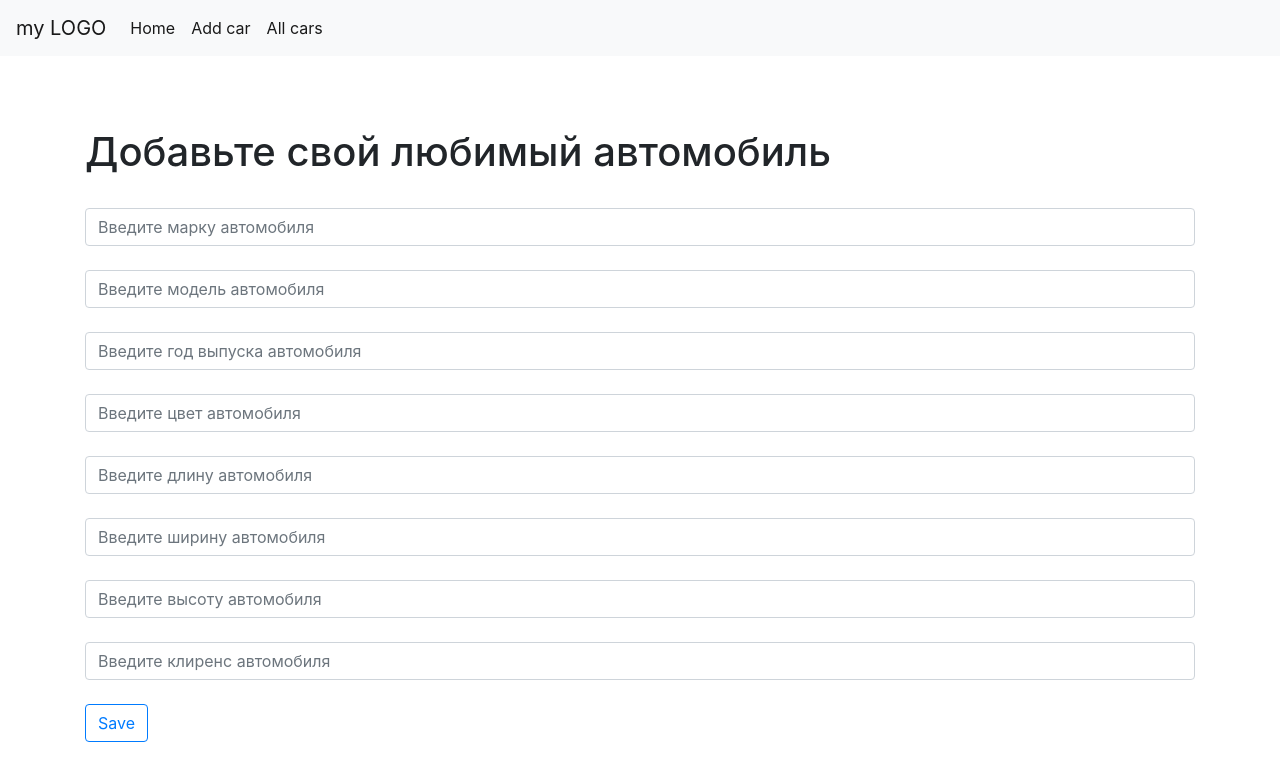
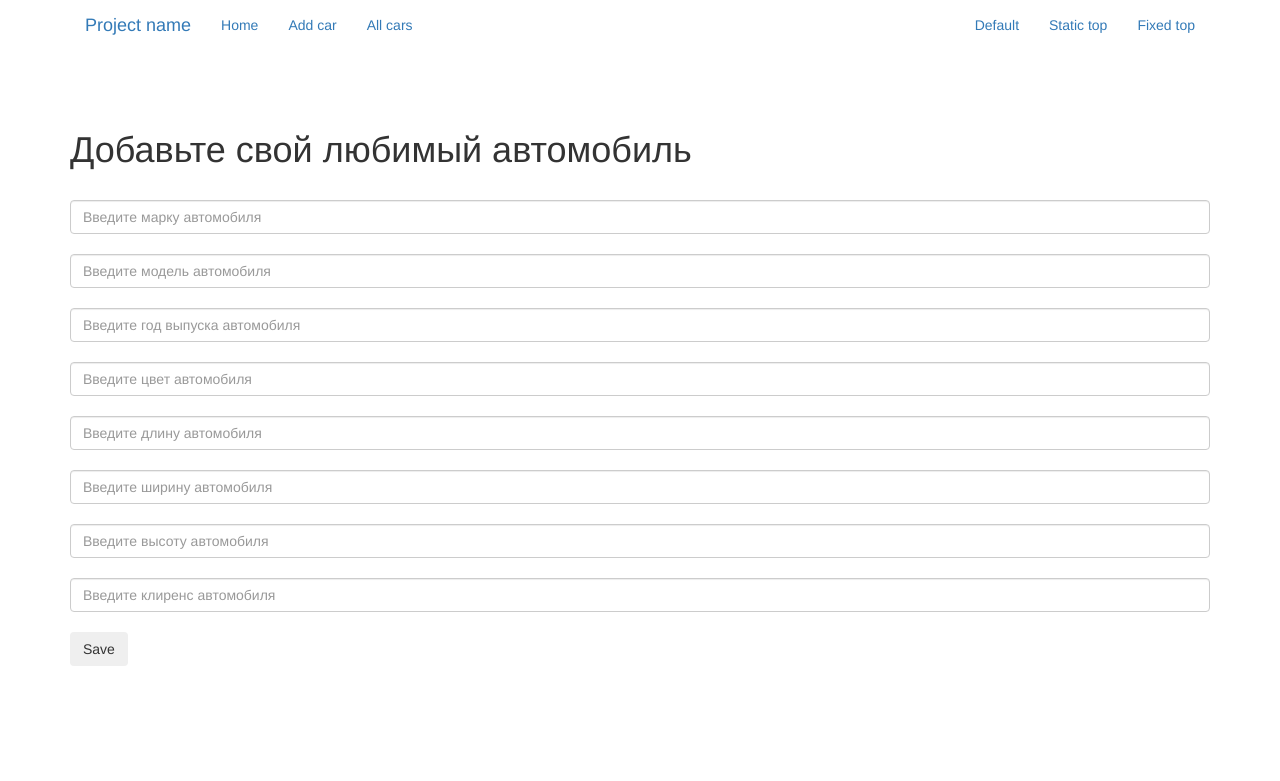
Before and after one commit to bakirovdvm/from-work, a Django app: page /car in a window 1280 px wide. Shown: the top 781 px of the page. Run offline with Django 3.2, Linux system fonts and the light colour scheme; some libraries are stand-ins or nearby versions.

Commit message:
update navbar and downgrade bootstrap

```diff
--- a/car/templates/base.html
+++ b/car/templates/base.html
@@ -5,43 +5,47 @@
 <head>
     <meta charset="UTF-8">
 
-    <link rel="stylesheet" href="https://stackpath.bootstrapcdn.com/bootstrap/4.5.0/css/bootstrap.min.css" integrity="sha384-9aIt2nRpC12Uk9gS9baDl411NQApFmC26EwAOH8WgZl5MYYxFfc+NcPb1dKGj7Sk" crossorigin="anonymous">
-    <link rel="stylesheet" href="//cdn.datatables.net/1.10.21/css/jquery.dataTables.min.css">
+<!-- Latest compiled and minified CSS -->
+<link rel="stylesheet" href="https://stackpath.bootstrapcdn.com/bootstrap/3.4.1/css/bootstrap.min.css" integrity="sha384-HSMxcRTRxnN+Bdg0JdbxYKrThecOKuH5zCYotlSAcp1+c8xmyTe9GYg1l9a69psu" crossorigin="anonymous">
+
+<!-- Optional theme -->
+<link rel="stylesheet" href="https://stackpath.bootstrapcdn.com/bootstrap/3.4.1/css/bootstrap-theme.min.css" integrity="sha384-6pzBo3FDv/PJ8r2KRkGHifhEocL+1X2rVCTTkUfGk7/0pbek5mMa1upzvWbrUbOZ" crossorigin="anonymous">    <link rel="stylesheet" href="//cdn.datatables.net/1.10.21/css/jquery.dataTables.min.css">
     <link rel="stylesheet" href="{% static 'style.css' %}">
 
-<!--    <link rel="stylesheet" href="https://maxcdn.bootstrapcdn.com/bootstrap/3.4.1/css/bootstrap.min.css">-->
-    <link href="https://fonts.googleapis.com/css?family=Montserrat" rel="stylesheet">
-    <script src="https://ajax.googleapis.com/ajax/libs/jquery/3.5.1/jquery.min.js"></script>
-    <script src="https://maxcdn.bootstrapcdn.com/bootstrap/3.4.1/js/bootstrap.min.js"></script>
 
     <title>{% block title %} Каталог авто {% endblock %}</title>
 </head>
 <body>
 
 <!--======== Navigation ========-->
-    <nav class="navbar navbar-light navbar-expand-lg navbar-light bg-light" style="">
-      <a class="navbar-brand" href="#">my LOGO</a>
 
-        <button class="navbar-toggler" type="button" data-toggle="collapse" data-target="#navbarTogglerDemo02" aria-controls="navbarTogglerDemo02" aria-expanded="false" aria-label="Toggle navigation">
-            <span class="navbar-toggler-icon"></span>
+<div class="container">
+        <div class="navbar-header">
+          <button type="button" class="navbar-toggle collapsed" data-toggle="collapse" data-target="#navbar" aria-expanded="false" aria-controls="navbar">
+            <span class="sr-only">Toggle navigation</span>
+            <span class="icon-bar"></span>
+            <span class="icon-bar"></span>
+            <span class="icon-bar"></span>
           </button>
+          <a class="navbar-brand" href="#">Project name</a>
+        </div>
+        <div id="navbar" class="navbar-collapse collapse" aria-expanded="false" style="height: 1px;">
+          <ul class="nav navbar-nav">
+            <li class="active"><a href="{% url 'home' %}">Home</a></li>
+            <li><a href="{% url 'car'  %}">Add car</a></li>
+            <li><a href="{% url 'car_table'  %}">All cars</a></li>
+
+          </ul>
+          <ul class="nav navbar-nav navbar-right">
+            <li><a href="../navbar/">Default</a></li>
+            <li><a href="../navbar-static-top/">Static top</a></li>
+            <li class="active"><a href="./">Fixed top <span class="sr-only">(current)</span></a></li>
+          </ul>
+        </div><!--/.nav-collapse -->
+      </div>
 
 
-          <div class="collapse navbar-collapse" id="navbarTogglerDemo02">
-            <ul class="navbar-nav mr-auto mt-2 mt-lg-0 ">
-              <li class="nav-item active">
-                <a class="nav-link" href="{% url 'home' %}">Home <span class="sr-only">(current)</span></a>
-              </li>
-              <li class="nav-item active">
-                <a class="nav-link" href="{% url 'car'  %}">Add car</a>
-              </li>
-              <li class="nav-item active">
-                <a class="nav-link" href="{% url 'car_table'  %}">All cars</a>
-              </li>
 
-            </ul>
-          </div>
-    </nav>
 
 
 
@@ -124,10 +128,10 @@
     <!-- Bootstrap core JavaScript
     ================================================== -->
     <!-- Placed at the end of the document so the pages load faster -->
-    <script src="https://code.jquery.com/jquery-3.2.1.slim.min.js" integrity="sha384-KJ3o2DKtIkvYIK3UENzmM7KCkRr/rE9/Qpg6aAZGJwFDMVNA/GpGFF93hXpG5KkN" crossorigin="anonymous"></script>
-    <script>window.jQuery || document.write('<script src="../../assets/js/vendor/jquery-slim.min.js"><\/script>')</script>
-    <script src="../../assets/js/vendor/popper.min.js"></script>
-    <script src="../../dist/js/bootstrap.min.js"></script>
+    <!-- jQuery (necessary for Bootstrap's JavaScript plugins) -->
+    <script src="https://code.jquery.com/jquery-1.12.4.min.js" integrity="sha384-nvAa0+6Qg9clwYCGGPpDQLVpLNn0fRaROjHqs13t4Ggj3Ez50XnGQqc/r8MhnRDZ" crossorigin="anonymous"></script>
+    <!-- Include all compiled plugins (below), or include individual files as needed -->
+    <script src="https://stackpath.bootstrapcdn.com/bootstrap/3.4.1/js/bootstrap.min.js" integrity="sha384-aJ21OjlMXNL5UyIl/XNwTMqvzeRMZH2w8c5cRVpzpU8Y5bApTppSuUkhZXN0VxHd" crossorigin="anonymous"></script>
     <script src="//cdn.datatables.net/1.10.21/js/jquery.dataTables.min.js"></script>
     <script>
             $(document).ready( function () {
```
